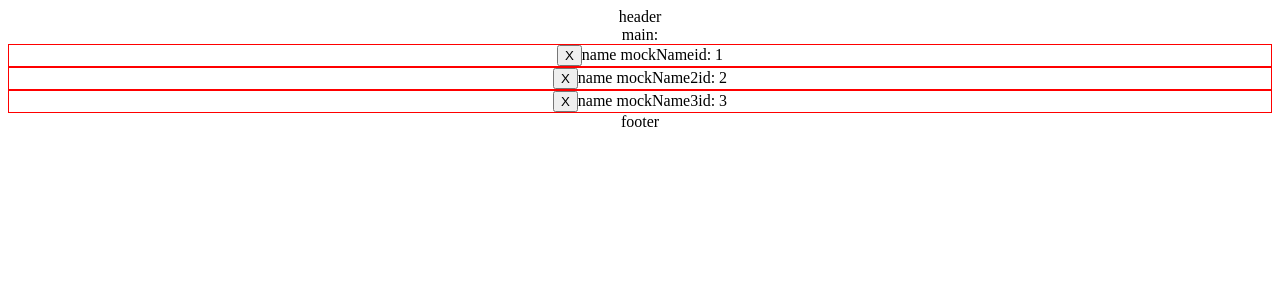
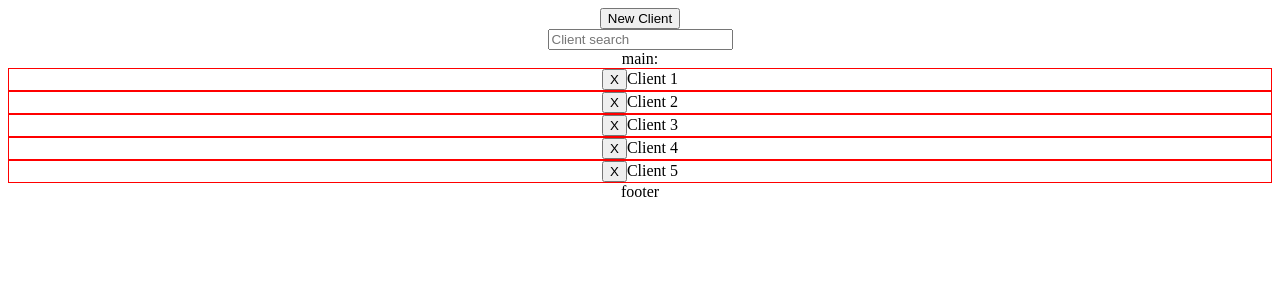
Before and after one commit to Iogsotot/petshop, a React (Create React App) app: page / in a window 1280 px wide. Shown: the top 300 px of the page. Built offline with nearby package versions, Linux system fonts and the light colour scheme; data requests are answered from the project's data file.

Commit message:
feat: add PetshopService and del mocks

```diff
--- a/src/App.tsx
+++ b/src/App.tsx
@@ -1,18 +1,26 @@
-import React from 'react';
+import React, { useEffect, useState } from 'react';
+import ClientsList from './components/clientList/clientsList';
+import Header from './components/header/header';
+import { IClient } from './components/client/client';
 import styles from './App.module.scss';
-import ClientsList from './components/clientList/clientsList';
-// import AppRoutes from './appRoutes';
+import PetshopService from './services/petshopService';
 
 function App() {
-  const clients = [
-    { id: 1, name: 'mockName', reports: [] },
-    { id: 2, name: 'mockName2', reports: [] },
-    { id: 3, name: 'mockName3', reports: [] },
-  ];
+  const [clients, setClients] = useState<IClient[]>([]);
+  const service = new PetshopService();
+
+  useEffect(() => {
+    const fetchClients = async () => {
+      const fetchedClients = await service.getClients();
+      setClients(fetchedClients);
+    };
+
+    fetchClients();
+  }, []);
+
   return (
-    // <AppRoutes></AppRoutes>
     <div className={styles.App}>
-      <header className="header">header</header>
+      <Header></Header>
       <main>
         main:
         <ClientsList clients={clients}></ClientsList>
--- a/src/components/client/client.tsx
+++ b/src/components/client/client.tsx
@@ -4,7 +4,7 @@ import { IReport } from '../report/report';
 import PetshopService from '../../services/petshopService';
 
 export interface IClient {
-  id: number;
+  id: string;
   name: string;
   reports: IReport[];
 }
@@ -15,28 +15,17 @@ interface ClientProps {
 
 const Client = ({ client }: ClientProps) => {
   const { id, name } = client;
-  const service = new PetshopService
+  const service = new PetshopService();
 
-  // Пример использования
-  const newClientData = {
-    id: 16,
-    name: 'Client 16',
-    reportIds: [10, 11],
-  };
-
-  const deleteClient = (id: number) => {
+  const deleteClient = (id: string) => {
     console.log(`delete Client ${id}`);
-    console.log('asdasdasd');
-
-    console.log('data: ', newClientData);
-    console.log('11111');
-
-    service.createClient(newClientData);
+    service.deleteClient(id);
+    // TODO: add refetch clients after creation new client
   };
   return (
     <div className={styles.root}>
       <button onClick={() => deleteClient(id)}>X</button>
-      name {name}id: {id}
+      {name}
     </div>
   );
 };
--- /dev/null
+++ b/src/components/header/header.tsx
@@ -0,0 +1,38 @@
+import React from 'react';
+import PetshopService, { IClientResponse } from '../../services/petshopService';
+// import styles from './header.module.scss';
+
+const getId = () => {
+  return Date.now().toString();
+};
+
+const Header = () => {
+  const service: PetshopService = new PetshopService();
+
+  const createNewClient = () => {
+    const id = getId();
+    const newClientData: IClientResponse = {
+      reportIds: [],
+      id,
+      name: `Client ${id}`,
+    };
+    console.log('create btn clicked: ', id);
+    service.createClient(newClientData);
+    // TODO: add refetch clients after creation new client
+  };
+
+  return (
+    <>
+      <button onClick={createNewClient}>New Client</button>
+
+      <form>
+        <input
+          placeholder="Client search"
+          // value={} onChange={ }
+        />
+      </form>
+    </>
+  );
+};
+
+export default Header;
--- a/src/services/petshopService.ts
+++ b/src/services/petshopService.ts
@@ -3,11 +3,15 @@ import { IReport } from '../components/report/report';
 
 interface IPetshopService {
   getClients: () => Promise<IClient[]>;
-  createClient: (id: number, name: string, reportIds: number[]) => Promise<IClient>;
-  deleteClient: (clientId: number) => Promise<void>;
+  createClient: (data: IClientResponse) => Promise<IClient>;
+  deleteClient: (clientId: string) => Promise<void>;
   getReports: () => Promise<IReport[]>;
-  createReport: (reportId: number) => Promise<IReport>;
-  deleteReport: (reportId: number) => Promise<void>;
+  createReport: (reportId: string) => Promise<IReport>;
+  deleteReport: (reportId: string) => Promise<void>;
+}
+
+export interface IClientResponse extends Omit<IClient, 'reports'> {
+  reportIds: string[];
 }
 
 export default class PetshopService implements IPetshopService {
@@ -26,19 +30,19 @@ export default class PetshopService implements IPetshopService {
     return clients;
   };
 
-  createClient = async (clientId: number) => {
+  createClient = async (data: IClientResponse) => {
     const response = await fetch(`${this.apiBase}clients`, {
       method: 'POST',
       headers: {
         'Content-Type': 'application/json',
       },
-      body: JSON.stringify({ id: clientId }),
+      body: JSON.stringify(data),
     });
     const createdClient = await this.handleResponse(response);
     return createdClient;
   };
 
-  deleteClient = async (clientId: number) => {
+  deleteClient = async (clientId: string) => {
     await fetch(`${this.apiBase}clients/${clientId}`, {
       method: 'DELETE',
     });
@@ -50,7 +54,7 @@ export default class PetshopService implements IPetshopService {
     return reports;
   };
 
-  createReport = async (reportId: number) => {
+  createReport = async (reportId: string) => {
     const response = await fetch(`${this.apiBase}reports`, {
       method: 'POST',
       headers: {
@@ -62,7 +66,7 @@ export default class PetshopService implements IPetshopService {
     return createdReport;
   };
 
-  deleteReport = async (reportId: number) => {
+  deleteReport = async (reportId: string) => {
     await fetch(`${this.apiBase}reports/${reportId}`, {
       method: 'DELETE',
     });
```
